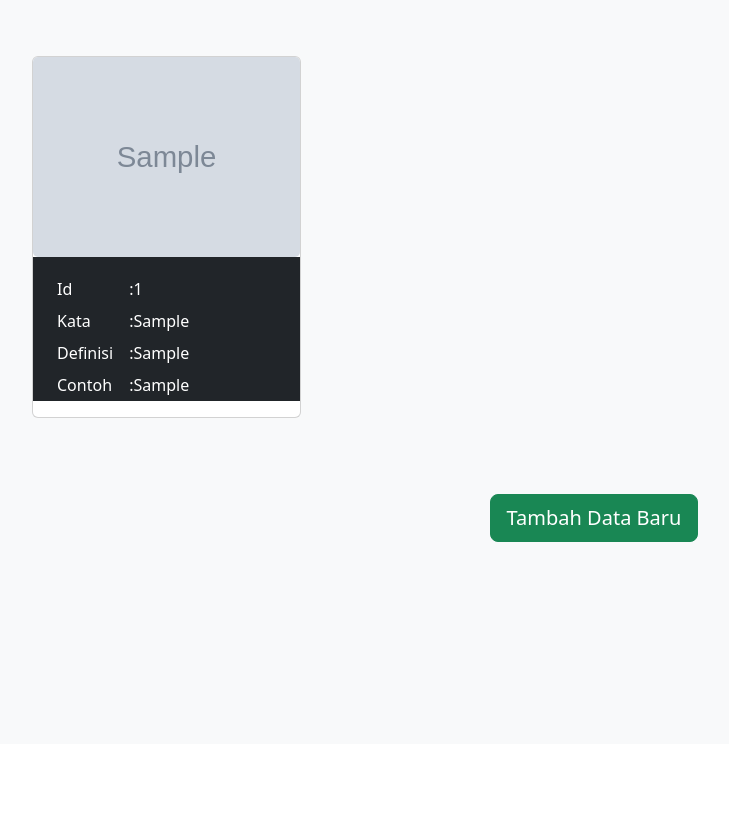
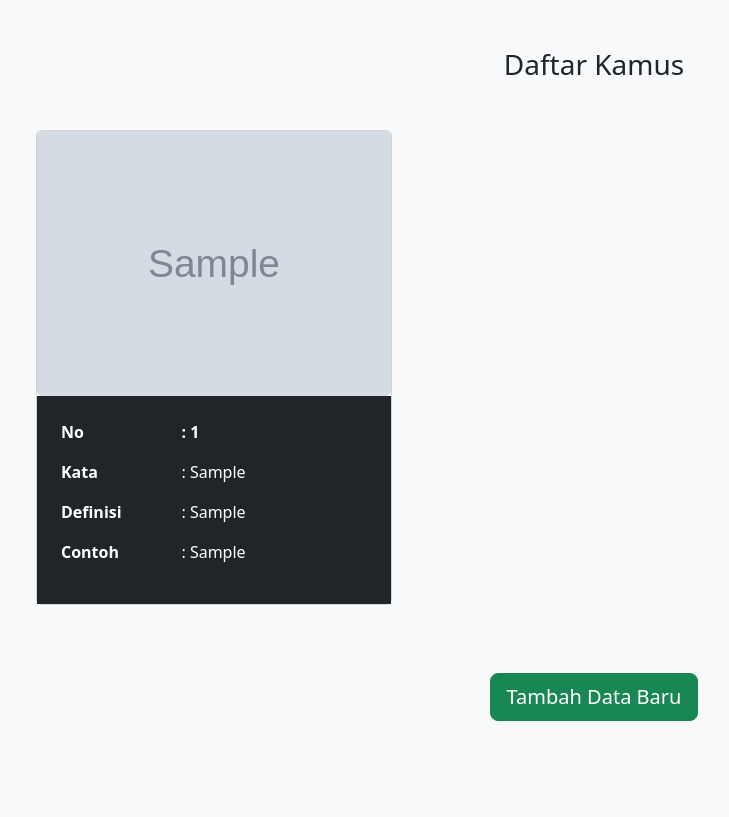
Before and after one commit to Ihsan051/kamus-pribadi, a PHP site: page /Beranda.php in a window 1280 px wide. Shown: the part 56-873 px from the top of the page, without its empty margins (46-775 px from the left). Before the commit the page ends 598 px from the top, so only its background shows below. Run offline with PHP 8.4, Linux system fonts and the light colour scheme; the visitor is signed in with stand-in values (Sample User, id 1); tables that the repository leaves empty or names only in its code hold one stand-in row (values such as "Sample post"); grey boxes marked "Sample" are stand-in pictures; some libraries are stand-ins or nearby versions.

Commit message:
memperbaiki tampilan card di beranda

```diff
--- a/Beranda.php
+++ b/Beranda.php
@@ -22,6 +22,7 @@ $result = $conn->query($sql);
     <meta name="viewport" content="width=device-width, initial-scale=1.0">
     <title>Kamus Pribadi</title>
     <!-- Bootstrap CSS -->
+     <link rel="stylesheet" href="style.css">
     <link href="https://cdn.jsdelivr.net/npm/bootstrap@5.3.0/dist/css/bootstrap.min.css" rel="stylesheet">
     <style>
         body {
@@ -53,44 +54,58 @@ $result = $conn->query($sql);
 <body>
     <?php include "navbar.php"; ?>
     <!-- Main Content -->
-                <section class="container my-5">
-        <div class="row">
-            <div class="col-md-3 p-2">
-                <div id="data-container" class="d-flex flex-wrap">
-                <?php
-                    if ($result->num_rows > 0) {
-                        // menampilkan data
-                        while ($row = $result->fetch_assoc()){
-                        echo "<div class='card d-inline-block' style= width: 10rem;' >";
-                        echo  "<img src='". $row['image_path'] ."' class='card-img-top w-100' >";
-                            echo "<div class='card-body bg-dark text-light pb-0'>";
-                            echo "<table class='table table-dark table-borderless w-25 lh-1'>";
-                            echo "<tr>";
-                            echo "<td>Id</td>";
-                            echo "<td>:" . $row["id"] ."</td>";
-                            echo "</tr>";
-                            echo "<tr>";
-                            echo "<td>Kata</td>";
-                            echo "<td> :". $row["word"] ."</td>";
-                            echo "</tr>";
-                            echo "<tr>";
-                            echo "<td>Definisi</td>";
-                            echo "<td>:" . $row["definition"] ."</td>";
-                            echo "</tr>";
-                            echo "<tr>";
-                            echo "<td>Contoh </td>";
-                            echo "<td>:" . $row["example"] ."</td>";
-                            echo "</tr>";
-                            echo "</table>";
-                            echo "</div>";
-                        }
-                    }
+<div class="container-fluid py-5">
+    <div class="container text-center">
+        <h3> Daftar Kamus</h3>
 
-                    ?>
+        <div class="row mt-5">
+            <?php
+            if ($result->num_rows > 0) {
+                // menampilkan data
+            while ($row = $result->fetch_assoc()) { ?>
+            <div class="col-sm-6 col-md-4">
+                <div class="card" >
+                    <img src="<?php  echo $row['image_path']; ?>" class="card-img-top" alt="...">
+                    <div class="card-body bg-dark ">
+                    <table class="table table-dark text-start table-borderless">
+                        <thead>
+                            <tr>
+                                <th scope="col">No</th>
+                                <th scope="col"> : <?php echo $row['id']; ?></th>
+                            </tr>
+                        </thead>
+                        <tbody>
+                            <tr>
+                                <th scope="row">Kata</th>
+                                <td > : <?php echo $row['word']; ?></td>
+                                <td colspan="4"></td>
+                                <td></td>
+                                <td></td>
+                            </tr>
+                            <tr>
+                                <th scope="row">Definisi</th>
+                                <td colspan="4"> : <?php echo $row['definition']; ?></td>
+                                <td></td>
+                                <td></td>
+                                <td></td>
+                            </tr>
+                            <tr>
+                                <th scope="row">Contoh</th>
+                                <td colspan="4"> : <?php echo $row['example']; ?></td>
+                                <td></td>
+                                <td></td>
+                                <td></td>
+                            </tr>
+                        </tbody>
+                    </table>
+                    </div>
                 </div>
-          </div>
-        </div>
-    </section>
+            </div>
+            <?php }
+            }?>
+    </div>
+</div>
+
     <!-- Tombol Tambah Data -->
     <section class="container my-5 text-center">
         <a href="inputdata.php" class="btn btn-success btn-lg">Tambah Data Baru</a>
--- a/style.css
+++ b/style.css
@@ -1,48 +1,3 @@
-*{
-    padding: 0;
-    margin: 0;
-    box-sizing: border-box;
-    font-family: Arial, Helvetica, sans-serif;
+.custom{
+    display: inline-block !important;
 }
-.container {
-    margin: 45%;
-    border: 1px solid grey ;
-    width: 500px;
-    border-radius: 5px;
-}
-h3 {
-    text-align: center;
-    margin: 10px;
-}
-input{
-    margin-top: 10px;
-    width: 45%;
-    border: none;
-    border-bottom: 1px solid grey;
-    padding: 10px;
-    margin-left: 10px;
-}
-select {
-    margin-top: 10px;
-    width: 45%;
-    padding: 10px;
-    border: none;
-    border-bottom: 1px solid grey;
-    margin-left: 10px ;
-}
-input[type ='password'] {
-    width: 93%;
-}
-button {
-    display: block ;
-    margin-top: 20px;
-    margin-left: 38%;
-    margin-bottom: 10px;
-    width: 25%;
-    padding: 5px;
-    border-radius: 5px;
-}
-button:hover{
-    background-color: aqua;
-    border-radius: 5px;
-}
```
